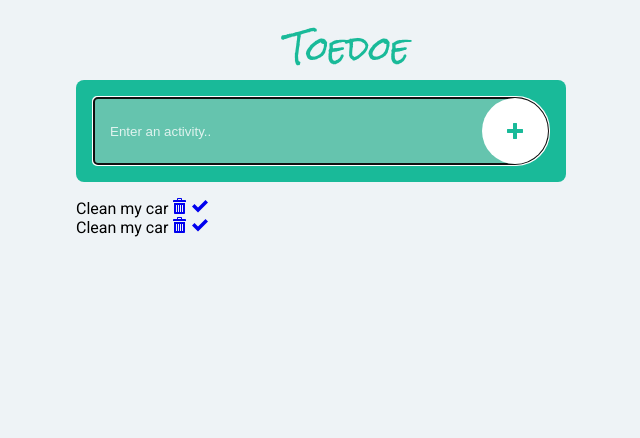
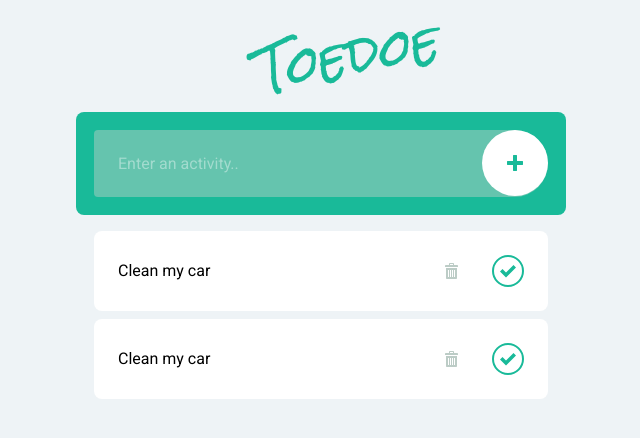
Before and after one commit to stephendeceuster/Toedoe, a plain HTML site: page index.html in a window 1280 px wide. Shown: the whole page, without its empty margins (292-932 px from the left). Drawn offline with Linux system fonts and the light colour scheme.

Commit message:
toedoe list
add styling toedoe list

```diff
--- a/css/style.scss
+++ b/css/style.scss
@@ -8,22 +8,25 @@ input:-webkit-autofill:focus {
 
 body {
   background: var.$bodybg;
-  .todoApp{
+}
+
+.todoApp {
   width: 90%;
   max-width: 34rem;
   margin: 2rem auto;
   h1 {
     text-align: center;
-      font-size: 2rem;
+    font-size: 3rem;
     color: var.$green;
-      margin-bottom: 1rem;
+    margin-bottom: 2rem;
+    transform: rotate(-10deg);
   }
   &__form {
     background-color: var.$green;
     width: 90%;
     border-radius: 0.5rem;
     padding: 1.125rem;
-        display:flex;
+    display: flex;
     justify-items: flex-start;
     margin-bottom: 1rem;
     &__input {
@@ -31,15 +34,17 @@ body {
       background-color: var.$green2;
       border-radius: 0.5rem 4.125rem 4.125rem 0.5rem;
       border: none;
-            padding: 1rem;
+      padding: 1.5rem;
       width: 100%;
       margin-right: -4.125rem;
+      font-family: "Roboto", "Franklin Gothic Medium", Tahoma, sans-serif;
+      font-size: 1rem;
       &::placeholder {
         color: var.$white;
-                opacity: 0.8;
+        opacity: 0.4;
       }
       &:focus {
-                border: none;
+        outline:none;
       }
     }
     &__button {
@@ -54,5 +59,48 @@ body {
       border-radius: 50%;
     }
   }
+  &__list {
+      width: 90%;
+      padding: 0 1.125rem;
+      &__item {
+          background-color: var.$white;
+          display: flex;
+          justify-content: flex-start;
+          align-items: center;
+          margin-bottom: 0.5rem;
+          padding: 1.5rem;
+          border-radius: 0.5rem;
+          .text {
+              margin-right: auto;
           }
       }
+  }
+}
+
+a.icon {
+    color: var.$green;
+    &--remove {
+        color: var.$bin-grey;
+        &:hover {
+            color: var.$red;
+        }
+    }
+    &--check {
+        border-radius: 50%;
+        border: 2px solid var.$green;
+        width: 2rem;
+        height: 2rem;
+        display: flex;
+        justify-content: space-around;
+        align-items: center;
+        margin-left: 2rem;
+        &:hover {
+            background-color: var.$green;
+            color: var.$white;
+        }
+        .icon-checkmark{
+            margin: 0.25rem;
+        }
+
+    }
+}
```
Also changed, not shown: css/style.css, 1 other file. Lines whose indentation alone changed are shown as unchanged.
